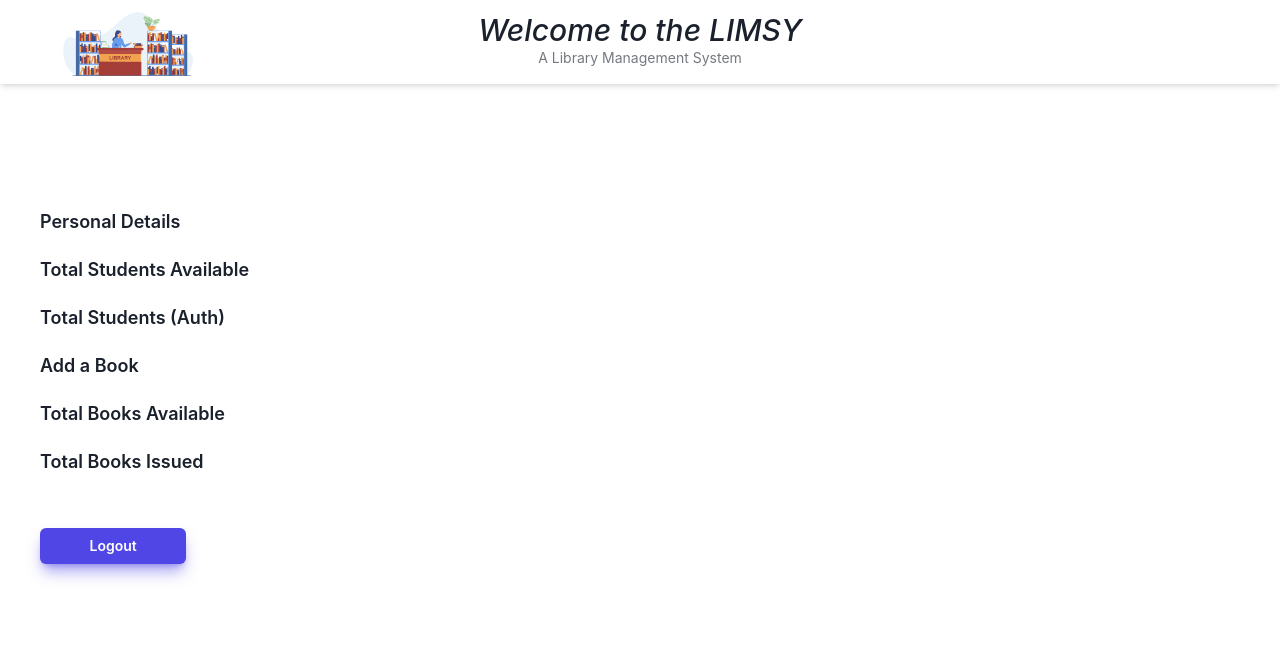
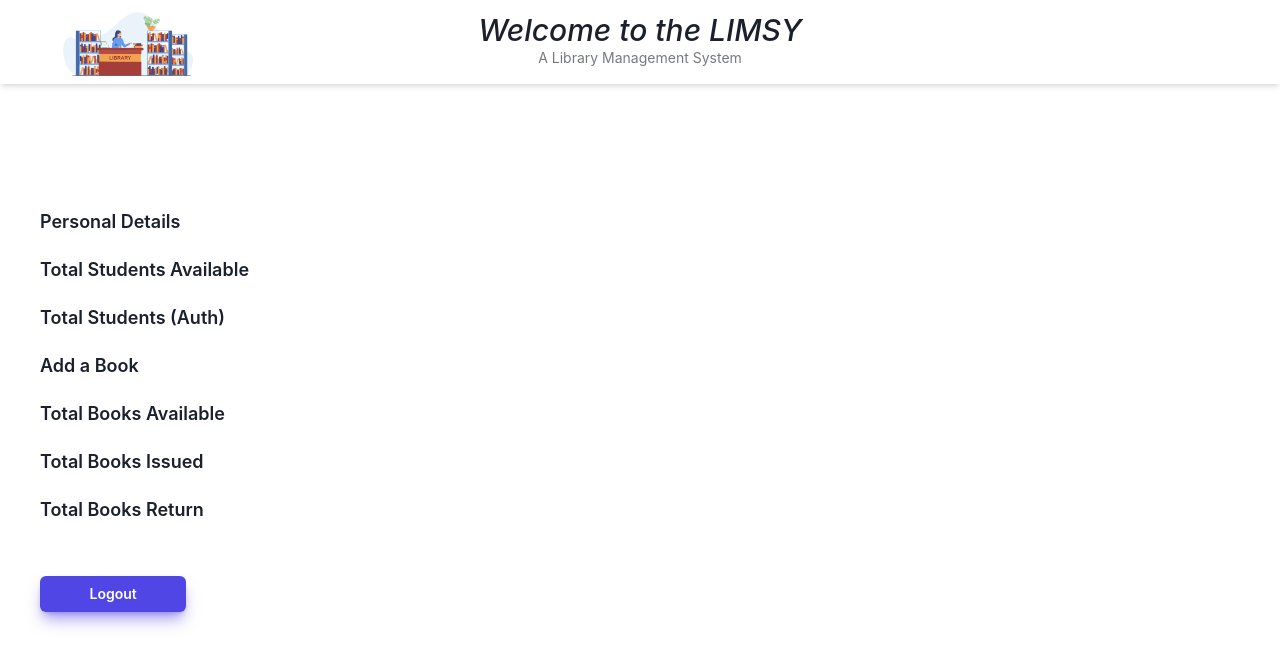
Before and after one commit to madhavpaliwal02/Instagram-Clone-FE, a React (Create React App) app: page /librarian/home in a window 1280 px wide. Shown: the top 666 px of the page. Built offline with nearby package versions, Linux system fonts and the light colour scheme.

Commit message:
Librarian code optimized

```diff
--- a/src/components/librarian/LibrarianPersonalDetails.jsx
+++ b/src/components/librarian/LibrarianPersonalDetails.jsx
@@ -10,9 +10,7 @@ const LibrarianPersonalDetails = () => {
   const nav = useNavigate();
 
   // Use state
-  const [librarian, setLibrarian] = useState({
-
-  })
+  const [librarian, setLibrarian] = useState('')
 
   // Getting the libId
   const libId = localStorage.getItem("libId")
--- a/src/components/librarian/LibrarianSidebar.jsx
+++ b/src/components/librarian/LibrarianSidebar.jsx
@@ -57,9 +57,11 @@ const LibrarianSidebar = () => {
                 nav("/librarian/total-books-issued");
                 break;
 
-            case "Total Student Issued Books":
-                nav("/librarian/total-students-book-issued");
+            case "Total Books Return":
+                nav("/librarian/total-books-return");
                 break;
+
+
         }
     }
 
--- a/src/components/librarian/LibrarySidebarConfig.jsx
+++ b/src/components/librarian/LibrarySidebarConfig.jsx
@@ -1,13 +1,9 @@
-import { AiFillHeart, AiFillMessage, AiOutlineCompass, AiOutlineHeart, AiOutlineHome, AiOutlineMessage, AiOutlinePlusCircle, AiOutlineSearch } from 'react-icons/ai';
-import { RiVideoFill, RiVideoLine } from 'react-icons/ri';
-
 export const menu = [
-    // { title: "Personal Details", icon: <AiOutlineHome className='text-2xl mr-5' />, activeIcon: <AiOutlineHome /> },
-    { title: "Total Students Available", icon: <AiOutlineCompass className='text-2xl mr-5' />, activeIcon: <AiOutlineCompass /> },
-    { title: "Total Students (Auth)", icon: <RiVideoLine className='text-2xl mr-5' />, activeIcon: <RiVideoFill /> },
-    { title: "Add a Book", icon: <AiOutlinePlusCircle className='text-2xl mr-5' />, activeIcon: <AiOutlinePlusCircle /> },
-    { title: "Total Books Available", icon: <AiOutlineSearch className='text-2xl mr-5' />, activeIcon: <AiOutlineSearch /> },
-    { title: "Total Books Issued", icon: <AiOutlineMessage className='text-2xl mr-5' />, activeIcon: <AiFillMessage /> },
-    // { title: "Total Student Issued Books", icon: <AiOutlineHeart className='text-2xl mr-5' />, activeIcon: <AiFillHeart /> }
+    { title: "Total Students Available" },
+    { title: "Total Students (Auth)" },
+    { title: "Add a Book" },
+    { title: "Total Books Available" },
+    { title: "Total Books Issued" },
+    { title: "Total Books Return" }
 
 ]
```
